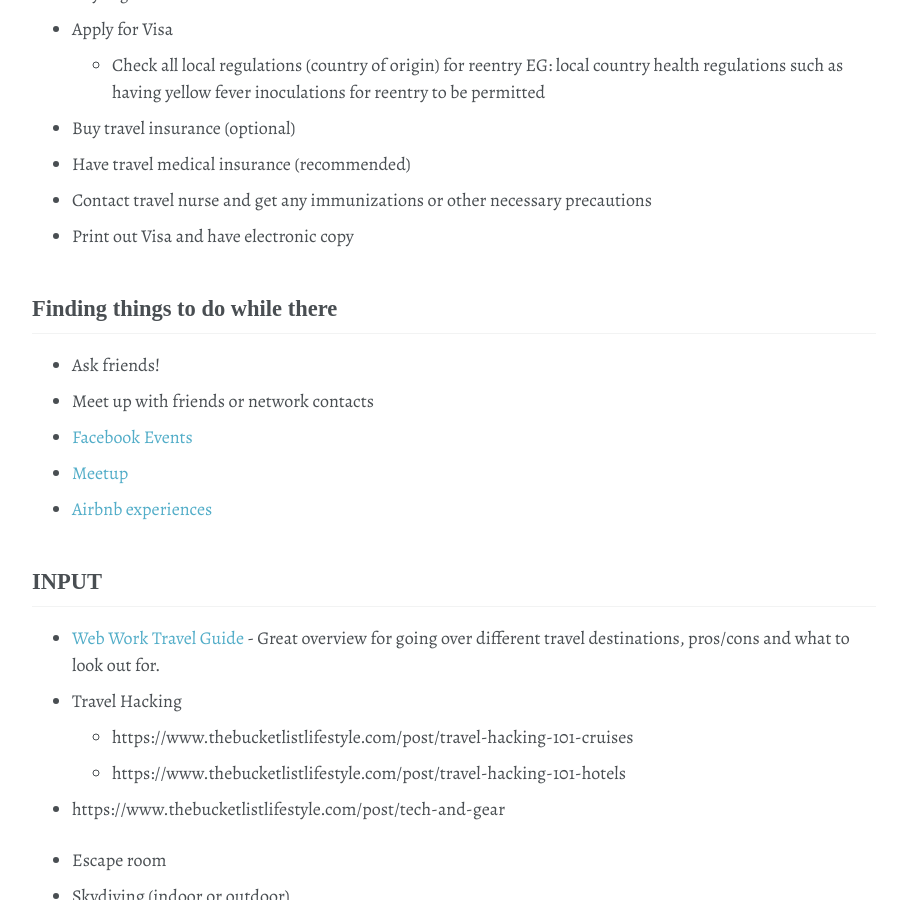
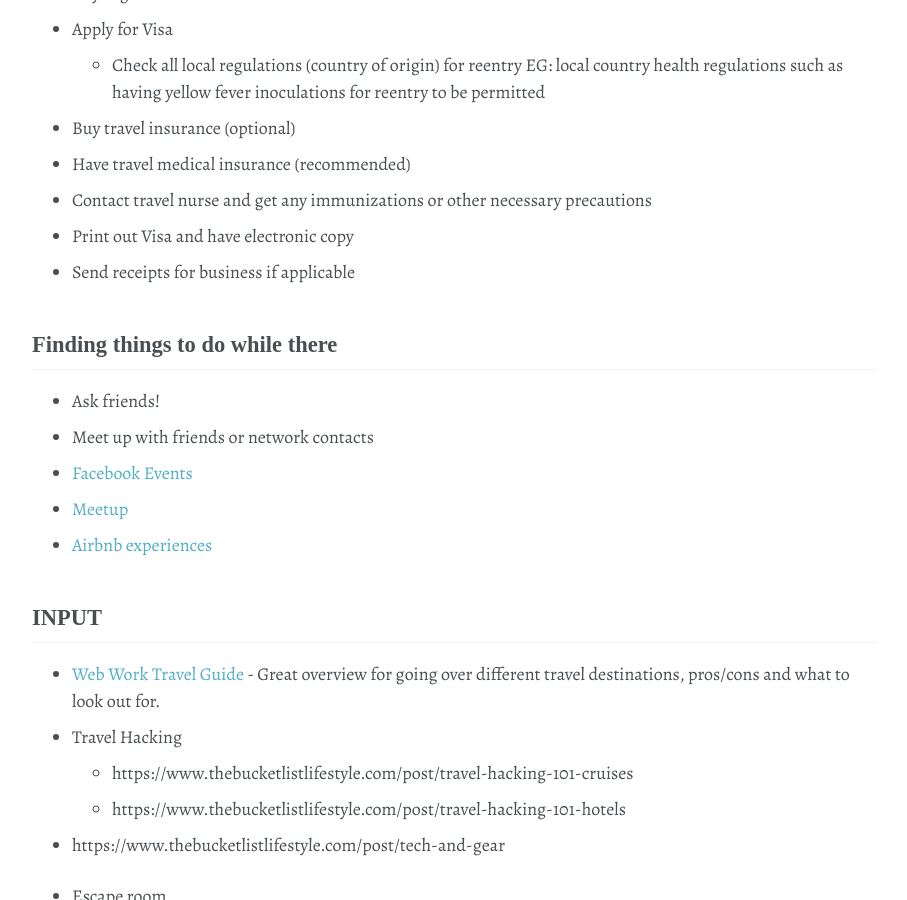
Before and after one commit to shanemileham/levelupmylife, a Jekyll site: the page built from _content/travel/planning.md, in a window 1280 px wide and 900 px high, scrolled down 1199 px. Shown: the whole window, without its empty margins (86-993 px from the left). Built offline with Jekyll 4.4.1, drawn with Linux system fonts in a browser that asks for light colours; some web fonts are replaced; comment, search, counter and statistics services are not loaded.

Commit message:
travel/planning += business expense reimbursement

```diff
--- a/_content/travel/planning.md
+++ b/_content/travel/planning.md
@@ -36,6 +36,7 @@ title: Travel Planning
 - Have travel medical insurance (recommended)
 - Contact travel nurse and get any immunizations or other necessary precautions
 - Print out Visa and have electronic copy
+- Send receipts for business if applicable
 
 ## Finding things to do while there
 - Ask friends!
```
